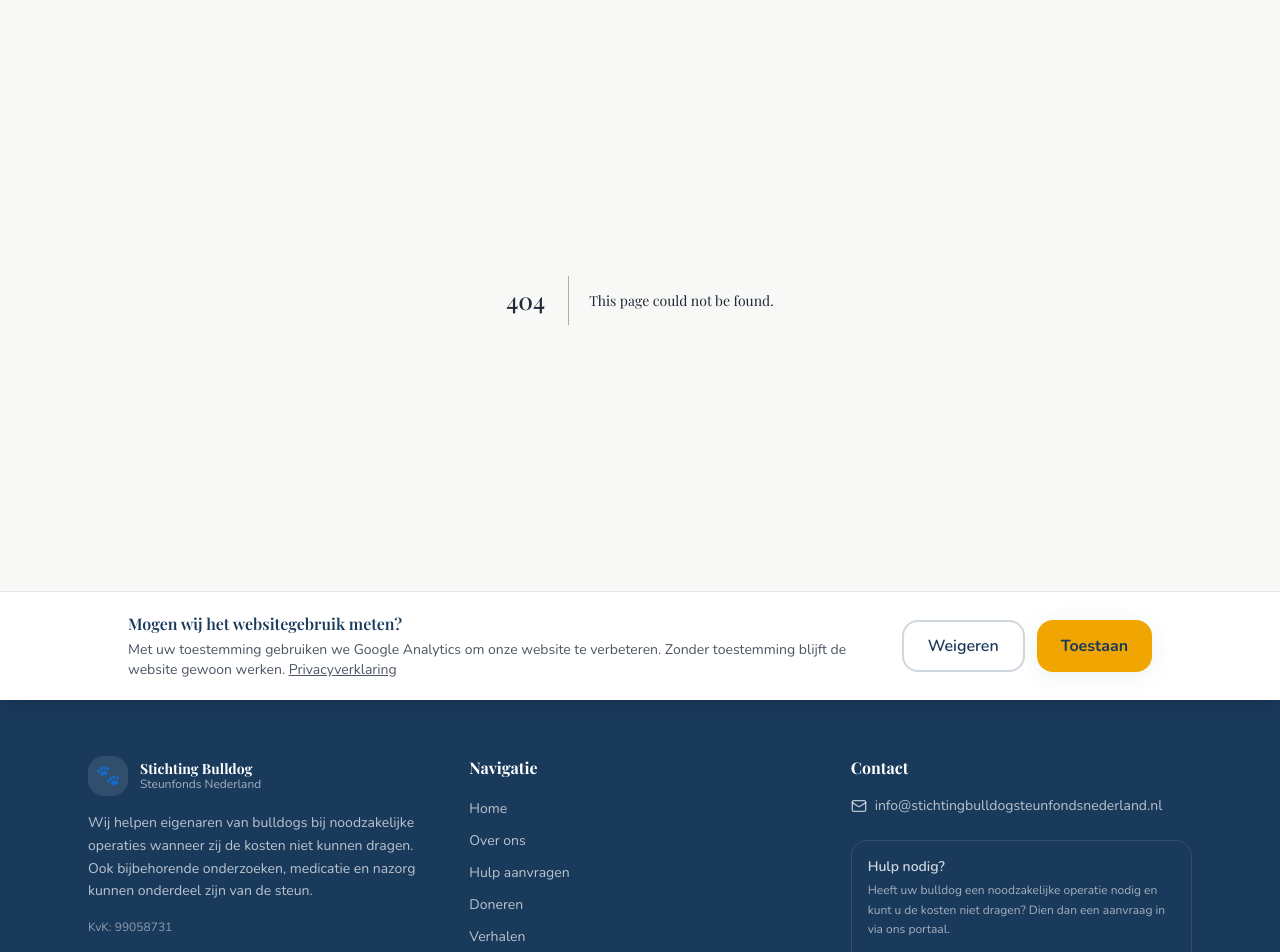
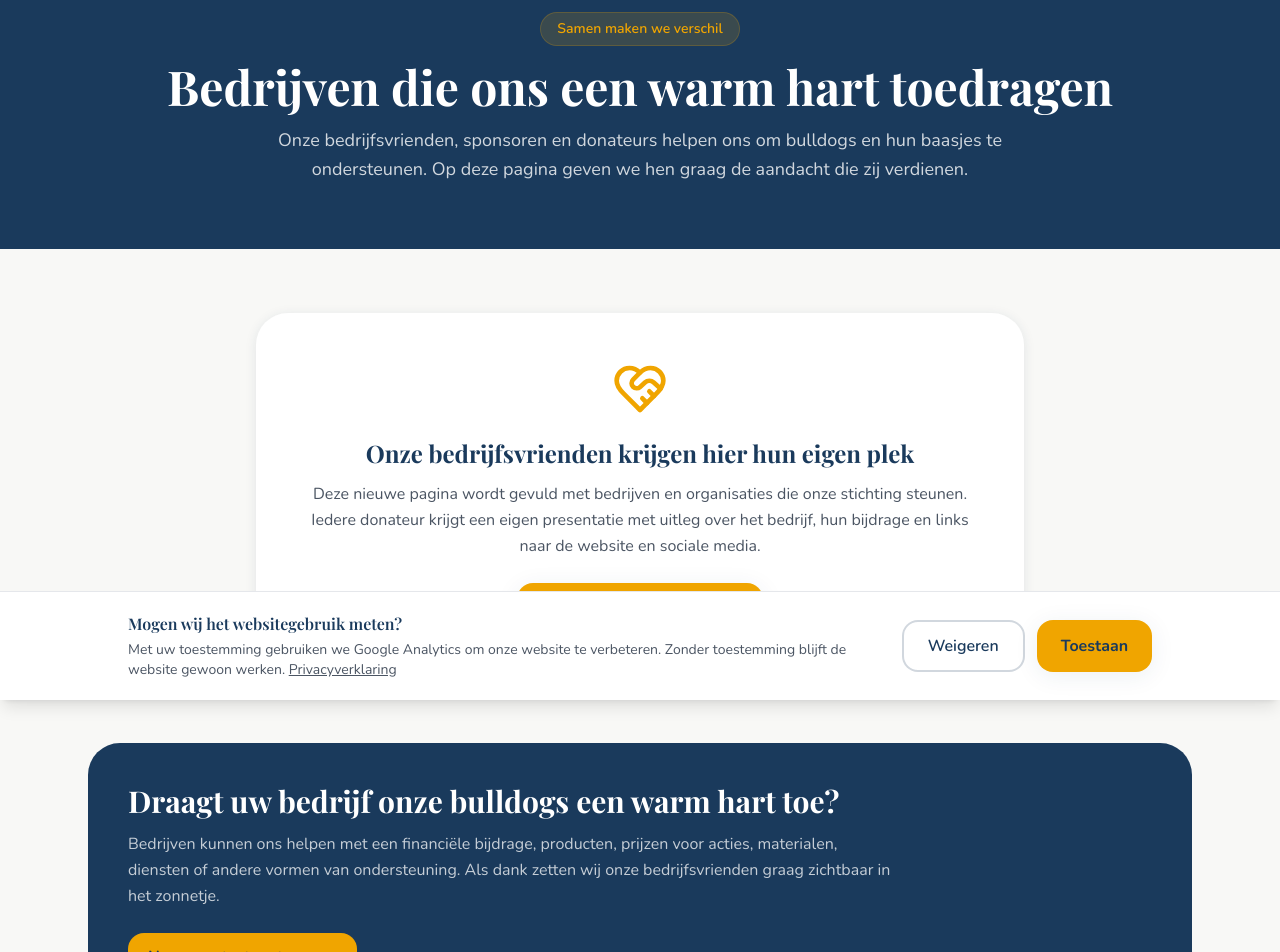
Before and after one commit to michielpetersenmp-cmd/bulldog-website, a Next.js app: page /donateurs in a window 1280 px wide. Before the commit this address had no page. Shown: the part 100-1052 px from the top of the page. Built offline with nearby package versions, Linux system fonts and the light colour scheme; a web font is replaced by a local one.

Commit message:
Website: nieuwe bedrijfsvriendenpagina toevoegen

```diff
--- /dev/null
+++ b/src/app/donateurs/page.tsx
@@ -0,0 +1,134 @@
+import type { Metadata } from "next";
+import Link from "next/link";
+import Image from "next/image";
+import { ExternalLink, Facebook, Globe2, HeartHandshake } from "lucide-react";
+import { donateurs } from "@/lib/donateurs";
+
+export const metadata: Metadata = {
+  title: "Donateurs & bedrijfsvrienden",
+  description:
+    "Maak kennis met de bedrijven en organisaties die Stichting Bulldog Steunfonds Nederland een warm hart toedragen.",
+};
+
+export default function DonateursPage() {
+  return (
+    <>
+      <section className="pt-28 pb-16 bg-primary">
+        <div className="max-w-6xl mx-auto px-4 sm:px-6 text-center">
+          <span className="inline-block bg-accent/15 text-accent px-4 py-1.5 rounded-full text-sm font-semibold mb-4 border border-accent/20">
+            Samen maken we verschil
+          </span>
+          <h1 className="font-display text-4xl md:text-5xl font-bold text-white mb-4">
+            Bedrijven die ons een warm hart toedragen
+          </h1>
+          <p className="text-white/80 text-lg max-w-3xl mx-auto leading-relaxed">
+            Onze bedrijfsvrienden, sponsoren en donateurs helpen ons om bulldogs en hun baasjes te ondersteunen.
+            Op deze pagina geven we hen graag de aandacht die zij verdienen.
+          </p>
+        </div>
+      </section>
+
+      <main className="py-16 bg-bg">
+        <div className="max-w-6xl mx-auto px-4 sm:px-6">
+          {donateurs.length > 0 ? (
+            <div className="grid md:grid-cols-2 lg:grid-cols-3 gap-7">
+              {donateurs.map((donateur) => (
+                <article key={donateur.slug} className="bg-white rounded-3xl shadow-card overflow-hidden flex flex-col">
+                  <div className="h-52 bg-gray-50 relative flex items-center justify-center">
+                    {donateur.afbeelding ? (
+                      <Image
+                        src={donateur.afbeelding}
+                        alt={donateur.naam}
+                        fill
+                        className="object-cover"
+                      />
+                    ) : donateur.logo ? (
+                      <Image
+                        src={donateur.logo}
+                        alt={donateur.naam}
+                        fill
+                        className="object-contain p-8"
+                      />
+                    ) : (
+                      <HeartHandshake size={72} className="text-accent" />
+                    )}
+                  </div>
+
+                  <div className="p-6 flex flex-col flex-1">
+                    <h2 className="font-display font-bold text-primary text-2xl mb-2">
+                      {donateur.naam}
+                    </h2>
+                    {donateur.plaats && (
+                      <p className="text-sm text-gray-400 mb-3">{donateur.plaats}</p>
+                    )}
+                    <p className="text-gray-600 text-sm leading-relaxed mb-5 flex-1">
+                      {donateur.korteOmschrijving}
+                    </p>
+
+                    <div className="flex flex-wrap gap-2 mb-5">
+                      {donateur.website && (
+                        <a
+                          href={donateur.website}
+                          target="_blank"
+                          rel="noopener noreferrer"
+                          className="inline-flex items-center gap-1.5 text-xs font-semibold text-primary bg-primary/5 px-3 py-2 rounded-lg"
+                        >
+                          <Globe2 size={14} /> Website
+                        </a>
+                      )}
+                      {donateur.facebook && (
+                        <a
+                          href={donateur.facebook}
+                          target="_blank"
+                          rel="noopener noreferrer"
+                          className="inline-flex items-center gap-1.5 text-xs font-semibold text-primary bg-primary/5 px-3 py-2 rounded-lg"
+                        >
+                          <Facebook size={14} /> Facebook
+                        </a>
+                      )}
+                    </div>
+
+                    <Link href={`/donateurs/${donateur.slug}`} className="btn-primary w-full justify-center">
+                      Lees hun verhaal <ExternalLink size={15} />
+                    </Link>
+                  </div>
+                </article>
+              ))}
+            </div>
+          ) : (
+            <div className="bg-white rounded-3xl shadow-card p-8 md:p-12 text-center max-w-3xl mx-auto">
+              <HeartHandshake size={56} className="text-accent mx-auto mb-5" />
+              <h2 className="font-display font-bold text-primary text-2xl mb-3">
+                Onze bedrijfsvrienden krijgen hier hun eigen plek
+              </h2>
+              <p className="text-gray-600 leading-relaxed mb-6">
+                Deze nieuwe pagina wordt gevuld met bedrijven en organisaties die onze stichting steunen.
+                Iedere donateur krijgt een eigen presentatie met uitleg over het bedrijf, hun bijdrage en links
+                naar de website en sociale media.
+              </p>
+              <Link href="/contact" className="btn-primary">
+                Ook bedrijfsvriend worden
+              </Link>
+            </div>
+          )}
+
+          <section className="mt-16 bg-primary rounded-3xl p-8 md:p-10 text-white">
+            <div className="max-w-3xl">
+              <h2 className="font-display font-bold text-3xl mb-3">
+                Draagt uw bedrijf onze bulldogs een warm hart toe?
+              </h2>
+              <p className="text-white/75 leading-relaxed mb-6">
+                Bedrijven kunnen ons helpen met een financiële bijdrage, producten, prijzen voor acties,
+                materialen, diensten of andere vormen van ondersteuning. Als dank zetten wij onze bedrijfsvrienden
+                graag zichtbaar in het zonnetje.
+              </p>
+              <Link href="/contact" className="inline-flex items-center gap-2 bg-accent text-primary font-bold px-5 py-3 rounded-xl">
+                Neem contact met ons op
+              </Link>
+            </div>
+          </section>
+        </div>
+      </main>
+    </>
+  );
+}
```
